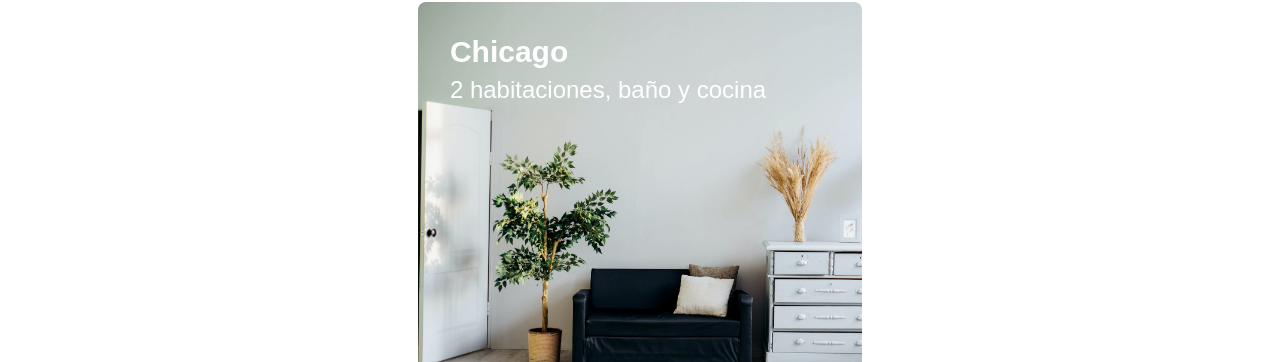
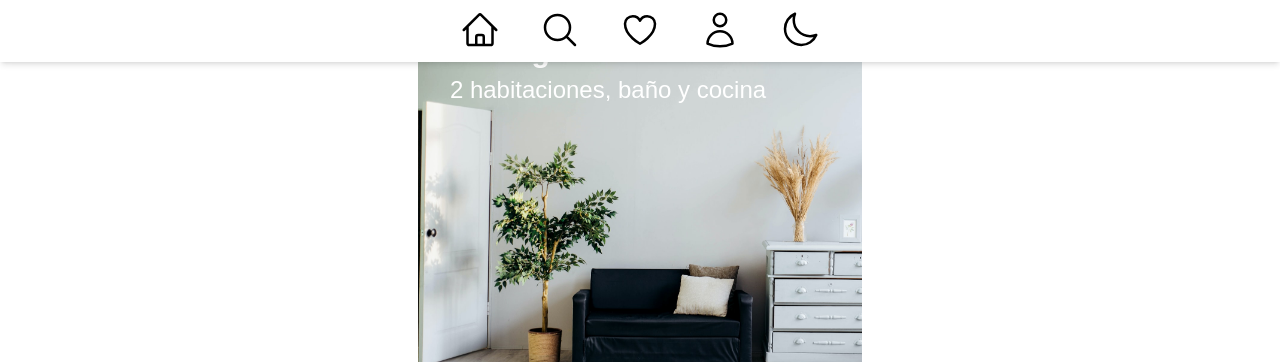
Before and after one commit to Hiddenberg/tailwind-course, a website: page public/index.html in a window 1280 px wide. Shown: the part 738-1100 px from the top of the page. Drawn offline with Linux system fonts and the light colour scheme.

Commit message:
adding our tab bar

```diff
--- a/public/index.html
+++ b/public/index.html
@@ -1,5 +1,5 @@
 <!DOCTYPE html>
-<html lang="en">
+<html lang="en" class="scroll-smooth">
 <head>
    <meta charset="UTF-8">
    <meta http-equiv="X-UA-Compatible" content="IE=edge">
@@ -26,7 +26,7 @@
          </div>
       </div>
 
-      <div class="px-6 mt-6" id="recomendandos">
+      <div id="recomendandos" class="px-6 mt-6">
          <p class="text-3xl mb-6 font-semibold text-primary">Recomendados</p>
          <div class="w-auto h-72 items-center overflow-x-auto overscroll-x-contain flex space-x-4">
             <div class="Card">
@@ -135,5 +135,43 @@
       <h2 class="text-sm text-gray-300">Terminos y condiciones</h2>
       <h2 class="text-sm text-gray-300">Platzi travel, Inc.</h2>
    </footer>
+
+   <div id="tab_bar" class="bg-white h-16 flex items-center justify-center fixed bottom-0 left-0 right-0 shadow-md space-x-10">
+      <a href="#home">
+         <svg xmlns="http://www.w3.org/2000/svg" fill="none" viewBox="0 0 24 24" stroke-width="1.5" stroke="currentColor" class="w-10 h-10">
+            <path stroke-linecap="round" stroke-linejoin="round" d="M2.25 12l8.954-8.955c.44-.439 1.152-.439 1.591 0L21.75 12M4.5 9.75v10.125c0 .621.504 1.125 1.125 1.125H9.75v-4.875c0-.621.504-1.125 1.125-1.125h2.25c.621 0 1.125.504 1.125 1.125V21h4.125c.621 0 1.125-.504 1.125-1.125V9.75M8.25 21h8.25" />
+         </svg>
+      </a>
+
+      <a href="#rentas_destacadas">
+         <svg xmlns="http://www.w3.org/2000/svg" fill="none" viewBox="0 0 24 24" stroke-width="1.5" stroke="currentColor" class="w-10 h-10">
+            <path stroke-linecap="round" stroke-linejoin="round" d="M21 21l-5.197-5.197m0 0A7.5 7.5 0 105.196 5.196a7.5 7.5 0 0010.607 10.607z" />
+          </svg>
+      </a>
+
+      <a href="#recomendandos">
+         <svg xmlns="http://www.w3.org/2000/svg" fill="none" viewBox="0 0 24 24" stroke-width="1.5" stroke="currentColor" class="w-10 h-10">
+            <path stroke-linecap="round" stroke-linejoin="round" d="M21 8.25c0-2.485-2.099-4.5-4.688-4.5-1.935 0-3.597 1.126-4.312 2.733-.715-1.607-2.377-2.733-4.313-2.733C5.1 3.75 3 5.765 3 8.25c0 7.22 9 12 9 12s9-4.78 9-12z" />
+         </svg>
+      </a>
+
+      <a href="">
+         <svg xmlns="http://www.w3.org/2000/svg" fill="none" viewBox="0 0 24 24" stroke-width="1.5" stroke="currentColor" class="w-10 h-10">
+            <path stroke-linecap="round" stroke-linejoin="round" d="M15.75 6a3.75 3.75 0 11-7.5 0 3.75 3.75 0 017.5 0zM4.501 20.118a7.5 7.5 0 0114.998 0A17.933 17.933 0 0112 21.75c-2.676 0-5.216-.584-7.499-1.632z" />
+         </svg>
+      </a>
+
+      <button onclick="toggleDarkMode()">
+         <svg xmlns="http://www.w3.org/2000/svg" fill="none" viewBox="0 0 24 24" stroke-width="1.5" stroke="currentColor" class="w-10 h-10">
+            <path stroke-linecap="round" stroke-linejoin="round" d="M21.752 15.002A9.718 9.718 0 0118 15.75c-5.385 0-9.75-4.365-9.75-9.75 0-1.33.266-2.597.748-3.752A9.753 9.753 0 003 11.25C3 16.635 7.365 21 12.75 21a9.753 9.753 0 009.002-5.998z" />
+         </svg>
+      </button>
+   </div>
+
+   <script>
+      function toggleDarkMode() {
+         document.body.classList.toggle("dark")
+      }
+   </script>
 </body>
 </html>
```
Also changed, not shown: public/css/tailwind.css.
